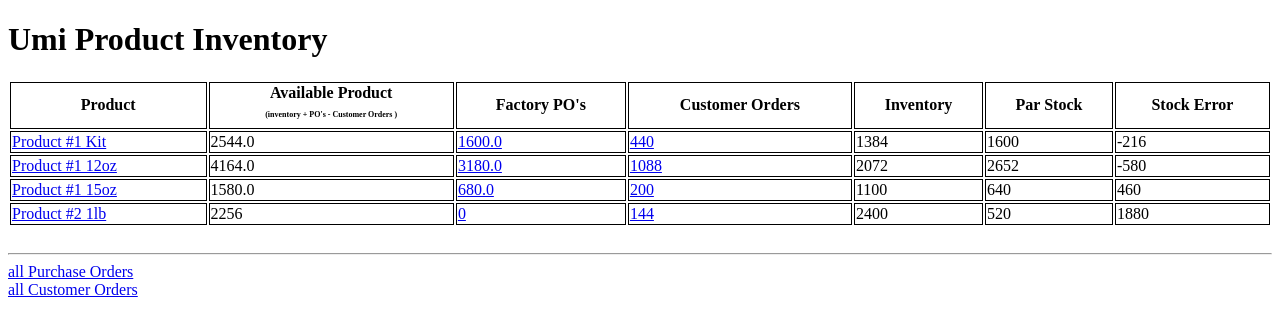
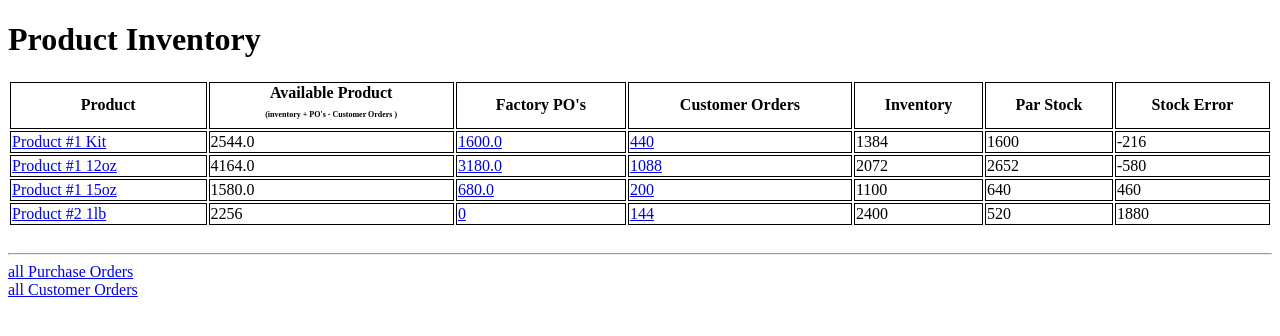
Before and after one commit to grant-king/production-management, a Django app: page / in a window 1280 px wide. Shown: the top 336 px of the page. Run offline with Django 3.2, Linux system fonts and the light colour scheme; data comes from the database, SQL or seed files in the repository; both versions use the stored data as it was after the commit.

Commit message:
Update test data
Updated test objects in database. Removed hard-coded test business name from index.

```diff
--- a/django-project/mysite/inventory/templates/inventory/index.html
+++ b/django-project/mysite/inventory/templates/inventory/index.html
@@ -9,7 +9,7 @@
 </head>
 <body>
     <h1>
-        Umi Product Inventory
+        Product Inventory
     </h1>
     <table>
         <tr>
```
Also changed, not shown: django-project/mysite/db.sqlite3.
